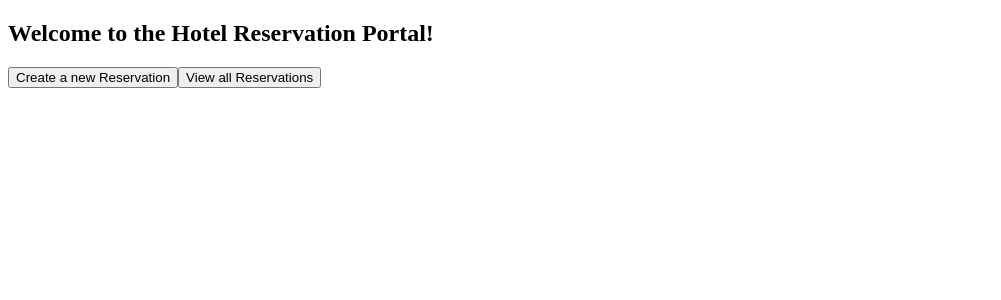
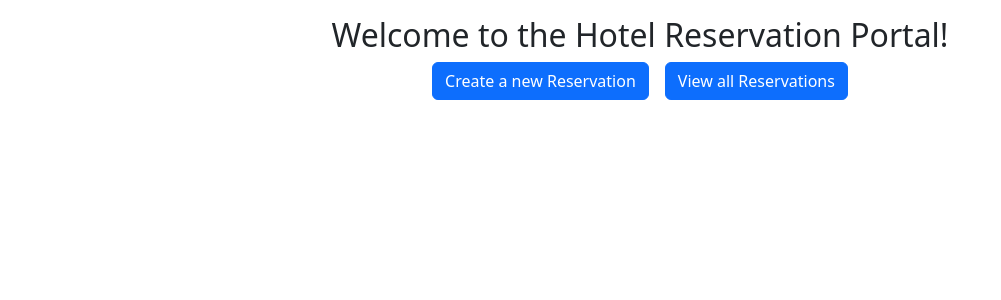
Before and after one commit to sadatmalik/angular-hotel-app, an Angular app: page / in a window 1280 px wide. Shown: the top 300 px of the page, without its empty margins (0-1001 px from the left). Built offline with nearby package versions, Linux system fonts and the light colour scheme.

Commit message:
add bootstrap and style the home components

```diff
--- a/package.json
+++ b/package.json
@@ -18,6 +18,7 @@
     "@angular/platform-browser": "^15.2.0",
     "@angular/platform-browser-dynamic": "^15.2.0",
     "@angular/router": "^15.2.0",
+    "bootstrap": "5.3",
     "rxjs": "~7.8.0",
     "tslib": "^2.3.0",
     "zone.js": "~0.12.0"
--- a/src/app/app.component.html
+++ b/src/app/app.component.html
@@ -1,2 +1,3 @@
-
-<router-outlet></router-outlet>
+<div class="container">
+  <router-outlet></router-outlet>
+</div>
--- a/src/app/home/home.component.html
+++ b/src/app/home/home.component.html
@@ -1,5 +1,5 @@
-<div>
+<div class="text-center my-3">
   <h2>Welcome to the Hotel Reservation Portal!</h2>
-  <button [routerLink]="['/new']">Create a new Reservation</button>
-  <button [routerLink]="['/list']">View all Reservations</button>
+  <button class="btn btn-primary mx-2" [routerLink]="['/new']">Create a new Reservation</button>
+  <button class="btn btn-primary mx-2" [routerLink]="['/list']">View all Reservations</button>
 </div>
--- a/src/styles.css
+++ b/src/styles.css
@@ -1 +1,2 @@
 /* You can add global styles to this file, and also import other style files */
+@import "~bootstrap/dist/css/bootstrap.min.css";
```
Also changed, not shown: 1 other file (tests, documents, lock files or other folders).
